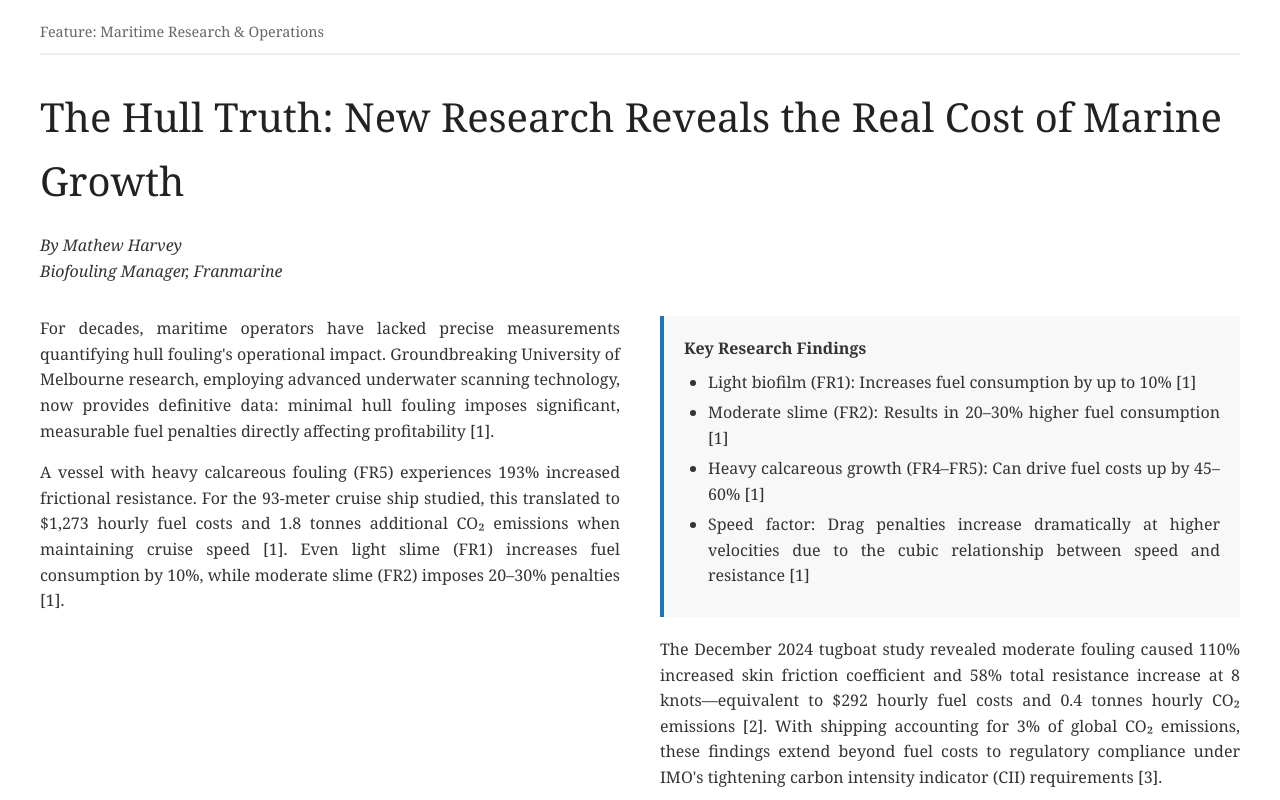
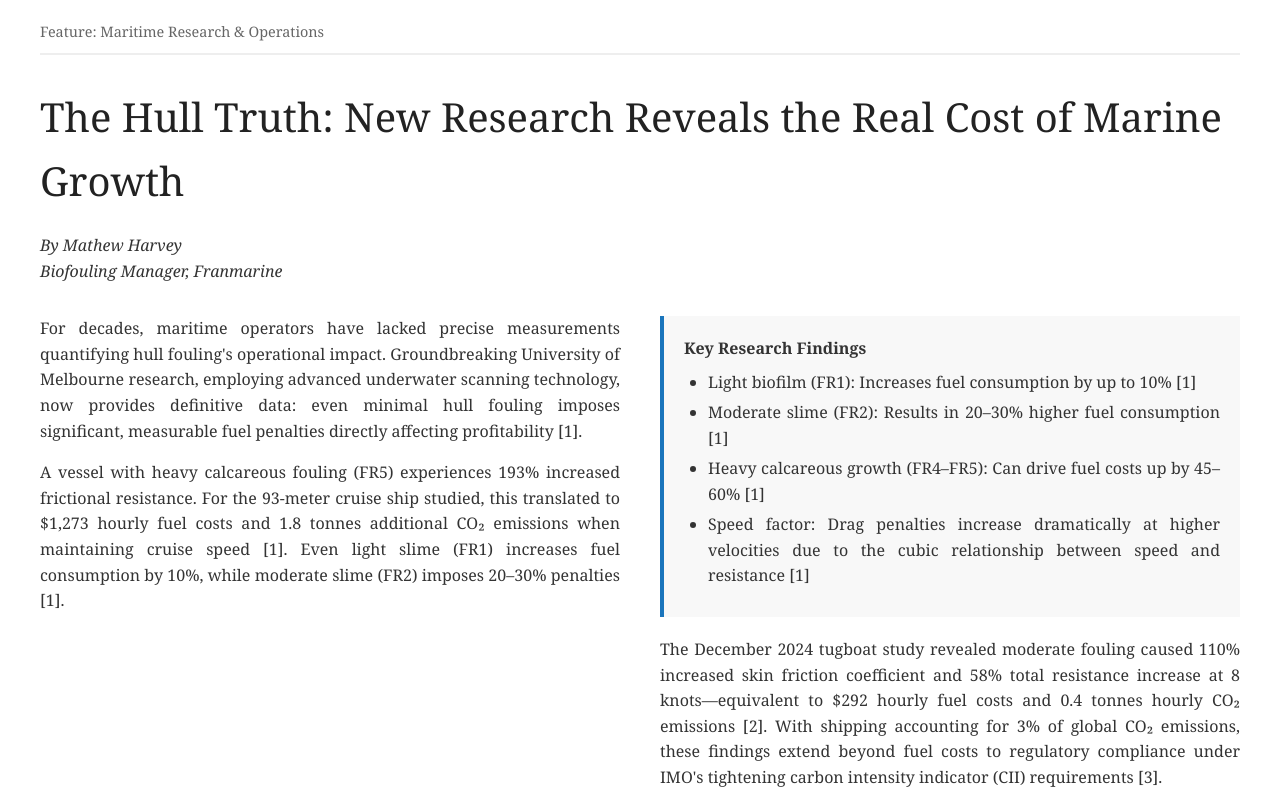
Before and after one commit to Mathew-Harvey/TheHullTruth, a plain HTML site: page index.html in a window 1280 px wide. Shown: the top 800 px of the page. Drawn offline with Linux system fonts and the light colour scheme.

Commit message:
review complete

```diff
--- a/index.html
+++ b/index.html
@@ -156,7 +156,7 @@
 
   <div class="two-column-layout">
     <p>
-      For decades, maritime operators have lacked precise measurements quantifying hull fouling's operational impact. Groundbreaking University of Melbourne research, employing advanced underwater scanning technology, now provides definitive data: minimal hull fouling imposes significant, measurable fuel penalties directly affecting profitability [1].
+      For decades, maritime operators have lacked precise measurements quantifying hull fouling's operational impact. Groundbreaking University of Melbourne research, employing advanced underwater scanning technology, now provides definitive data: even minimal hull fouling imposes significant, measurable fuel penalties directly affecting profitability [1].
     </p>
 
     <p>
```
